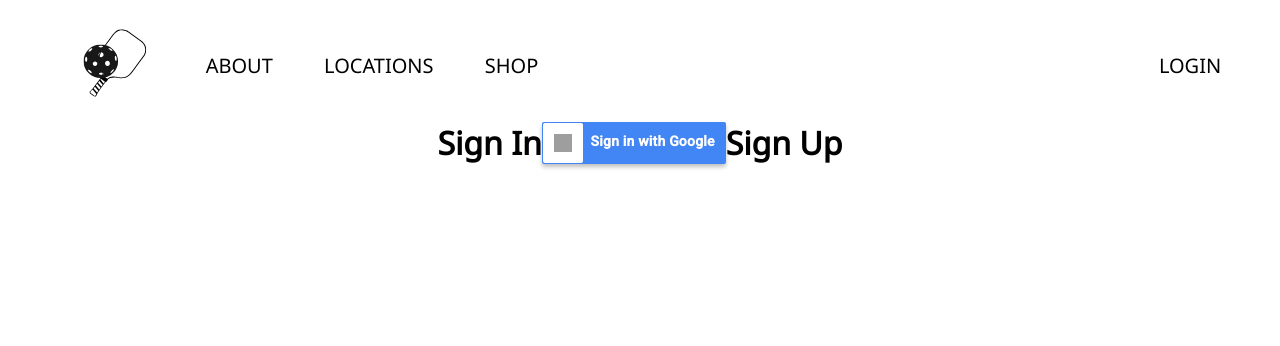
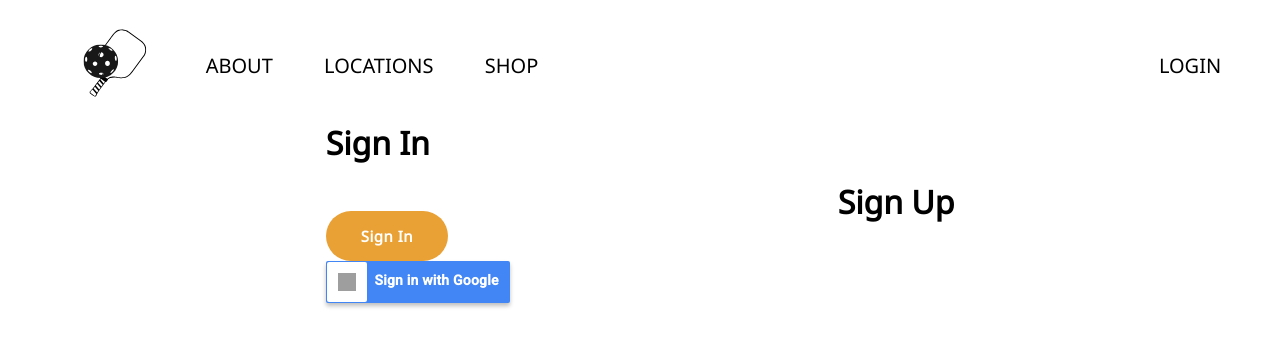
Before and after one commit to jacksonkalmbach/ipw, a React (Create React App) app: page /login in a window 1280 px wide. Shown: the top 346 px of the page. Built offline with nearby package versions, Linux system fonts and the light colour scheme; no server answers; grey boxes are pictures that could not be loaded.

Commit message:
add a little more sign in styling

```diff
--- a/src/components/sign-in/sign-in.component.jsx
+++ b/src/components/sign-in/sign-in.component.jsx
@@ -3,7 +3,7 @@ import {
   signInWithGooglePopup
 } from '../../utils/firebase/firebase.utils.js'
 
-// import Button from '../button/button.component'
+import Button from "../button/button.component.jsx";
 import GoogleSignInBtn from "../button/google-signin-btn.jsx";
 
 import'./sign-in.styles.scss';
@@ -17,12 +17,13 @@ const SignIn = () => {
   }
 
   return(
-    <>
+    <div className="signin-container">
       <h1>Sign In</h1>
+      <Button>Sign In</Button>
       <GoogleSignInBtn
         onClick={handleGoogleSignIn}
       />
-    </>
+    </div>
   )
 };
 
--- a/src/components/sign-in/sign-in.styles.scss
+++ b/src/components/sign-in/sign-in.styles.scss
@@ -0,0 +1,5 @@
+.signin-container {
+  display: flex;
+  flex-direction: column;
+  width: 40vw;
+}
```
